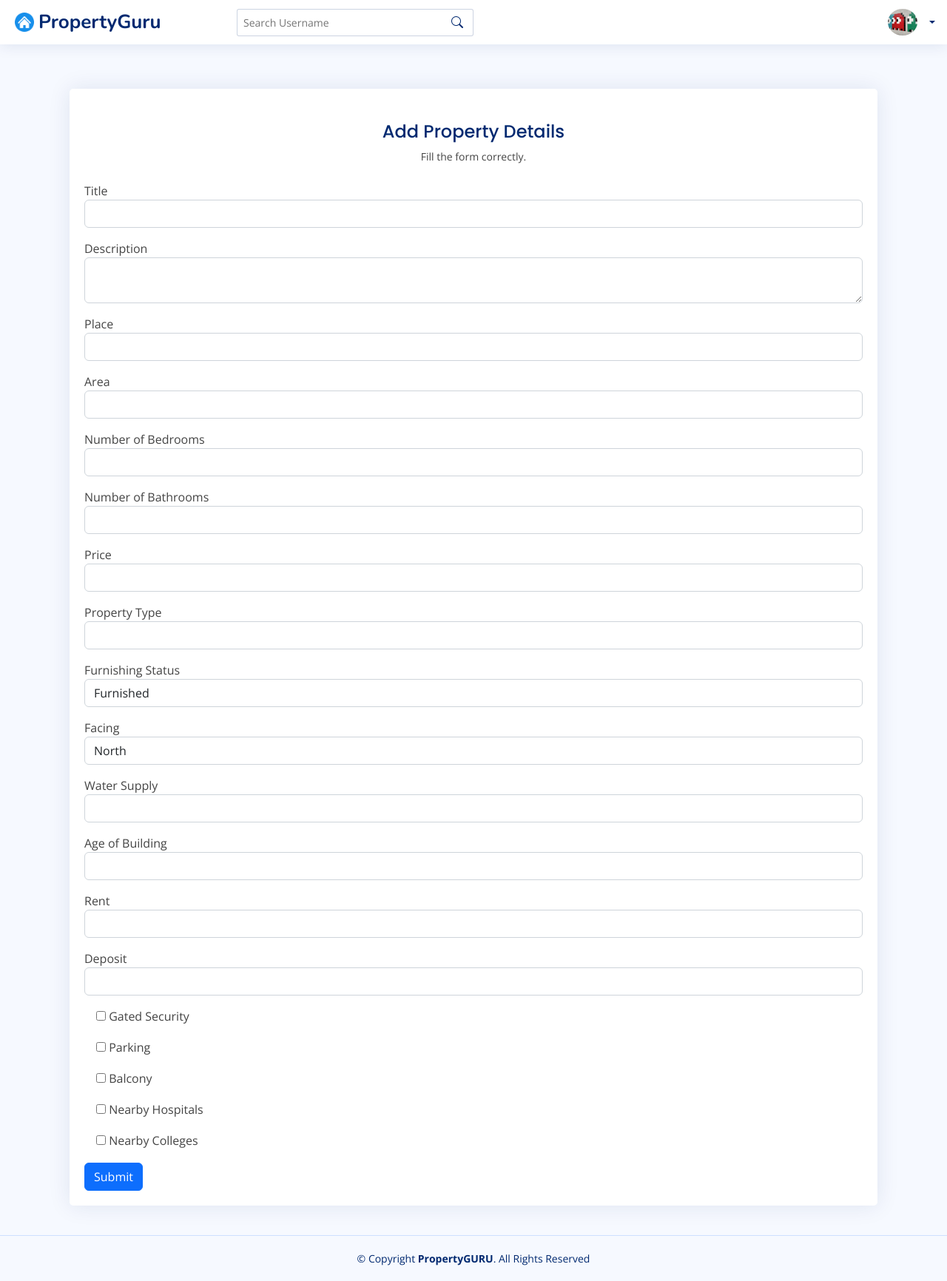
After one commit to sahilkamate03/backend-flask-template, a Flask app: template core/templates/property_form.html in a window 1280 px wide. The commit adds this page. Shown: the whole page at 74% size. Run offline with Flask 3, Linux system fonts and the light colour scheme; the template is opened without the code that fills it: values that come from a table or form of the project are taken from there, others are empty; some libraries are stand-ins or nearby versions.

Commit message:
Added Property Form

```diff
--- a/core/forms.py
+++ b/core/forms.py
@@ -9,6 +9,8 @@ from wtforms import (
     TextAreaField,
     RadioField,
     SelectField,
+    IntegerField,
+    DecimalField,
 )
 from wtforms.validators import (
     DataRequired,
@@ -77,3 +79,52 @@ class RegistrationForm(FlaskForm):
             ait = email.data.split("@")[1]
         else:
             raise ValidationError("Enter valid email.")
+
+
+class PropertyForm(FlaskForm):
+    title = StringField("Title", validators=[DataRequired(), Length(max=100)])
+    description = TextAreaField("Description", validators=[DataRequired()])
+    place = StringField("Place", validators=[DataRequired(), Length(max=100)])
+    area = DecimalField("Area", validators=[DataRequired()])
+    number_of_bedrooms = IntegerField("Number of Bedrooms", validators=[DataRequired()])
+    number_of_bathrooms = IntegerField(
+        "Number of Bathrooms", validators=[DataRequired()]
+    )
+    nearby_hospitals = BooleanField("Nearby Hospitals")
+    nearby_colleges = BooleanField("Nearby Colleges")
+    price = DecimalField("Price", validators=[DataRequired()])
+    property_type = StringField(
+        "Property Type", validators=[DataRequired(), Length(max=50)]
+    )
+    furnishing_status = SelectField(
+        "Furnishing Status",
+        choices=[
+            ("furnished", "Furnished"),
+            ("semi-furnished", "Semi-Furnished"),
+            ("unfurnished", "Unfurnished"),
+        ],
+        validators=[DataRequired()],
+    )
+    facing = SelectField(
+        "Facing",
+        choices=[
+            ("north", "North"),
+            ("south", "South"),
+            ("east", "East"),
+            ("west", "West"),
+            ("northeast", "Northeast"),
+            ("northwest", "Northwest"),
+            ("southeast", "Southeast"),
+            ("southwest", "Southwest"),
+        ],
+        validators=[Length(max=100)],
+    )
+    water_supply = StringField("Water Supply", validators=[Length(max=100)])
+    gated_security = BooleanField("Gated Security")
+    parking = BooleanField("Parking")
+    age_of_building = IntegerField("Age of Building")
+    balcony = BooleanField("Balcony")
+    rent = DecimalField("Rent")
+    deposit = DecimalField("Deposit")
+
+    submit = SubmitField("Submit")
--- /dev/null
+++ b/core/templates/property_form.html
@@ -0,0 +1,132 @@
+{% extends './layout/base.html' %}
+{% block content %}
+
+<main>
+    <div class="container mt-5">
+
+        <section class="section register min-vh-100 d-flex flex-column align-items-center justify-content-center py-4">
+            <!-- End Logo -->
+
+            {% with messages = get_flashed_messages(with_categories=true) %}
+            {% if messages %}
+            {% for category, message in messages %}
+            <div class="alert alert-{{category}}  mx-auto " role="alert">
+                {{message}}
+            </div>
+            {% endfor %}
+            {% endif %}
+            {% endwith %}
+
+            <div class="container-fluid mt-5">
+                <div class="card mb-3">
+                    <div class="card-body">
+                        <div class="pt-4 pb-2">
+                            <h5 class="card-title text-center pb-0 fs-4">Add Property Details</h5>
+                            <p class="text-center small">Fill the form correctly.</p>
+                        </div>
+                        <form class="row g-3 needs-validation" method="POST" action="">
+                            {{ form.hidden_tag() }}
+                            <div class="form-group">
+                                {{ form.title.label(class="form-control-label") }}
+                                {{ form.title(class="form-control") }}
+                            </div>
+                            <div class="form-group">
+                                {{ form.description.label(class="form-control-label") }}
+                                {{ form.description(class="form-control") }}
+                            </div>
+                            <div class="form-group">
+                                {{ form.place.label(class="form-control-label") }}
+                                {{ form.place(class="form-control") }}
+                            </div>
+                            <div class="form-group">
+                                {{ form.area.label(class="form-control-label") }}
+                                {{ form.area(class="form-control") }}
+                            </div>
+                            <div class="form-group">
+                                {{ form.number_of_bedrooms.label(class="form-control-label") }}
+                                {{ form.number_of_bedrooms(class="form-control") }}
+                            </div>
+                            <div class="form-group">
+                                {{ form.number_of_bathrooms.label(class="form-control-label") }}
+                                {{ form.number_of_bathrooms(class="form-control") }}
+                            </div>
+
+                            <div class="form-group">
+                                {{ form.price.label(class="form-control-label") }}
+                                {{ form.price(class="form-control") }}
+                            </div>
+                            <div class="form-group">
+                                {{ form.property_type.label(class="form-control-label") }}
+                                {{ form.property_type(class="form-control") }}
+                            </div>
+                            <div class="form-group">
+                                {{ form.furnishing_status.label(class="form-control-label") }}
+                                {{ form.furnishing_status(class="form-control") }}
+                            </div>
+                            <div class="form-group">
+                                {{ form.facing.label(class="form-control-label") }}
+                                {{ form.facing(class="form-control") }}
+                            </div>
+                            <div class="form-group">
+                                {{ form.water_supply.label(class="form-control-label") }}
+                                {{ form.water_supply(class="form-control") }}
+                            </div>
+
+                            <div class="form-group">
+                                {{ form.age_of_building.label(class="form-control-label") }}
+                                {{ form.age_of_building(class="form-control") }}
+                            </div>
+
+                            <div class="form-group">
+                                {{ form.rent.label(class="form-control-label") }}
+                                {{ form.rent(class="form-control") }}
+                            </div>
+
+                            <div class="form-group">
+                                {{ form.deposit.label(class="form-control-label") }}
+                                {{ form.deposit(class="form-control") }}
+                            </div>
+
+                            <div class="form-group form-check">
+                                {{ form.gated_security() }}
+                                {{ form.gated_security.label(class="form-check-label") }}
+                            </div>
+
+                            <div class="form-group form-check">
+                                {{ form.parking() }}
+                                {{ form.parking.label(class="form-check-label") }}
+                            </div>
+
+                            <div class="form-group form-check">
+                                {{ form.balcony() }}
+                                {{ form.balcony.label(class="form-check-label") }}
+                            </div>
+
+                            <div class="form-group form-check">
+                                {{ form.nearby_hospitals() }}
+                                {{ form.nearby_hospitals.label(class="form-check-label") }}
+                            </div>
+
+                            <div class="form-group form-check">
+                                {{ form.nearby_colleges() }}
+                                {{ form.nearby_colleges.label(class="form-check-label") }}
+                            </div>
+
+                            <div class="form-group">
+                                {{ form.submit(class="btn btn-primary") }}
+                            </div>
+
+                        </form>
+                    </div>
+                </div>
+            </div>
+
+
+
+    </div>
+
+    </section>
+
+    </div>
+</main><!-- End #main -->
+{% endblock content%}
```
Also changed, not shown: core/api/home.py (+4 -9 lines), core/api/property.py (+16 -1 lines), core/templates/home.html (+37 -1 lines).
